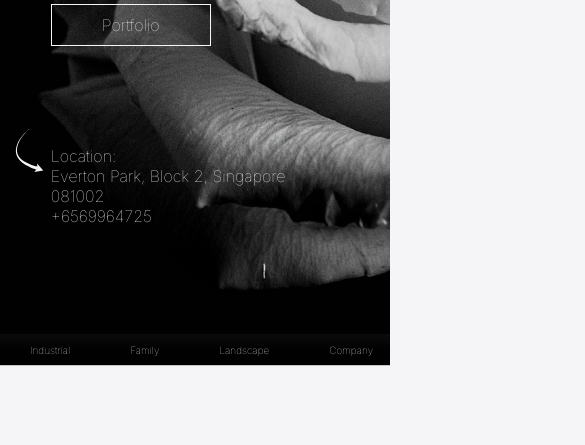
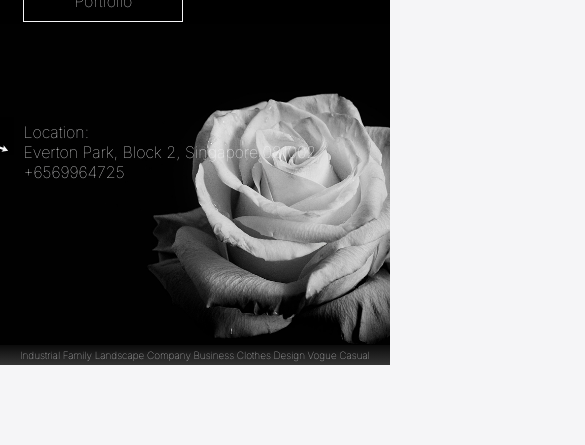
Before and after one commit to tecna-developer/monovision-studio, a website: page index.html in a window 390 px wide. Shown: the part 479-924 px from the top of the page, 585 px wide, since content can reach past the window. Drawn offline with nearby package versions, Linux system fonts and the light colour scheme.

Commit message:
resposive style hero section tablet version

```diff
--- a/src/css/style.css
+++ b/src/css/style.css
@@ -4,6 +4,17 @@
     --shadow: 5px 5px 10px rgba(0, 0, 0, 0.25);
     --padding-inline-container: 13%;
     --padding-inline-footer: 10%;
+
+    @media screen and (max-width: 48rem) {
+        --padding-inline-container: 6%;
+        --padding-inline-footer: 6%;
+
+    }
+
+    @media screen and (max-width: 23.4375rem) {
+        --padding-inline-container: .9375rem;
+        --padding-inline-footer: .9375rem;
+    }
 
 }
 
@@ -45,7 +56,6 @@ a {
 
 .hero {
     position: relative;
-
     min-height: 100vh;
     background-image: url('../img/hero_bg.jpg');
     background-position: center;
@@ -55,9 +65,15 @@ a {
     color: var(--light);
     margin-bottom: 5rem;
 
-    @media screen and (max-width: 1440px) {
+    @media screen and (max-width: 90rem) {
         padding-top: 3.5rem;
+        background-size: 170%;
+    }
 
+    @media screen and (max-width: 48rem) {
+        background-image: url('../img/tablet_bg.png');
+        background-size: 100%;
+        background-position-y: bottom;
     }
 
 }
@@ -70,8 +86,13 @@ a {
     color: var(--light);
     margin-bottom: 7.8rem;
 
-    @media screen and (max-width: 1440px) {
+    @media screen and (max-width: 90rem) {
         font-size: 3.5rem;
+
+    }
+
+    @media screen and (max-width: 48rem) {
+        font-size: 3rem;
         margin-bottom: 5rem;
     }
 }
@@ -79,9 +100,7 @@ a {
 .hero__subtitle {
     font-weight: 100;
     font-size: 2rem;
-    letter-spacing: 0%;
     margin-bottom: 1.25rem;
-
 }
 
 .btn {
@@ -96,7 +115,6 @@ a {
     font-size: 1rem;
     min-height: 2.375rem;
     width: 10rem;
-
     margin-bottom: 6.25rem;
     transition: all .3s ease-in-out;
 
@@ -128,17 +146,27 @@ a {
         left: -45px;
         display: block;
         width: 2.5rem;
-        height: 3.125rem;
+        height: 3.0625rem;
+        background-color: var(--dark);
         margin-left: .04375rem;
         background-image: url('../icon/Arrow.svg');
         color: #fff;
     }
 
-    @media screen and (max-width: 768px) {
+    @media screen and (max-width: 90rem) {
         &::before {
             left: -40px;
         }
 
+    }
+
+    @media screen and (max-width: 48rem) {
+        &::before {
+            width: 1.875rem;
+            height: 2.375rem;
+            background-image: url('../icon/arrow_tablet.svg');
+            top: -5px;
+        }
     }
 }
 
@@ -146,34 +174,62 @@ a {
     position: absolute;
     width: 100%;
     min-height: 1.25rem;
-    bottom: -1.0625rem;
-    left: 50%;
-    transform: translate(-50%, -50%);
-
+    bottom: 0;
     padding: 0 360px;
     display: flex;
     justify-content: space-between;
-    background-image: linear-gradient(180deg,
+    background: linear-gradient(180deg,
             rgba(255, 255, 255, 0.04) 0%,
-            rgba(0, 0, 0, 0.12) 50%,
-            rgba(0, 0, 0, 0.2) 100%);
+            rgba(255, 255, 255, 0.12) 50%,
+            rgba(255, 255, 255, 0.2) 100%);
     align-items: center;
-    column-gap: 2.5rem;
     color: var(--light);
 
     li {
         font-weight: 100;
         font-size: .625rem;
-        padding: .625rem;
+
+        & a {
+            font-size: .625rem;
+            padding: .625rem 0;
+            font-weight: 100;
+            transition: all .3s ease-in-out;
+
+            &:hover {
+                transform: scale(1.2);
+            }
+        }
     }
 
-    @media screen and (max-width: 768px) {
-        padding: 0 1.25rem;
+    @media screen and (max-width: 90rem) {
+        & {
+            padding: 0 2.5rem;
 
-        li:nth-last-child(-n+6) {
-            display: none;
         }
+
 
     }
 
+    @media screen and (max-width: 48rem) {
+        & {
+            padding: 0 1.25rem;
+        }
+
+        & li:nth-last-child(-n+6) {
+            display: none;
+
+        }
+    }
+
+    @media screen and (max-width: 23.4375rem) {
+        & {
+            padding: 0 1rem;
+        }
+
+        & li:nth-last-child(-n+11) {
+            display: none;
+
+        }
+    }
+
 }
```
Also changed, not shown: src/icon/arrow_tablet.svg (added), src/img/tablet_bg.png (added).
